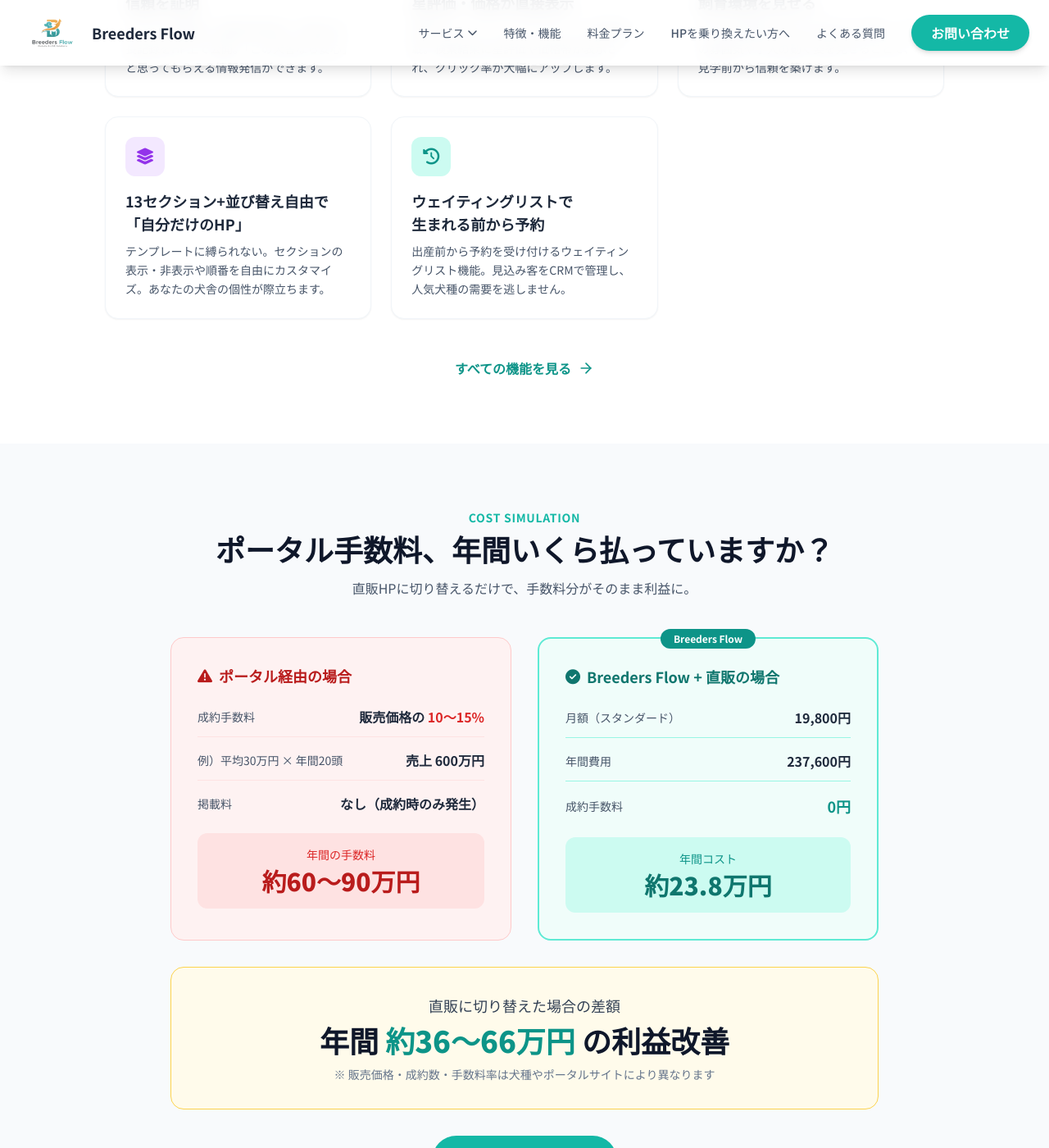
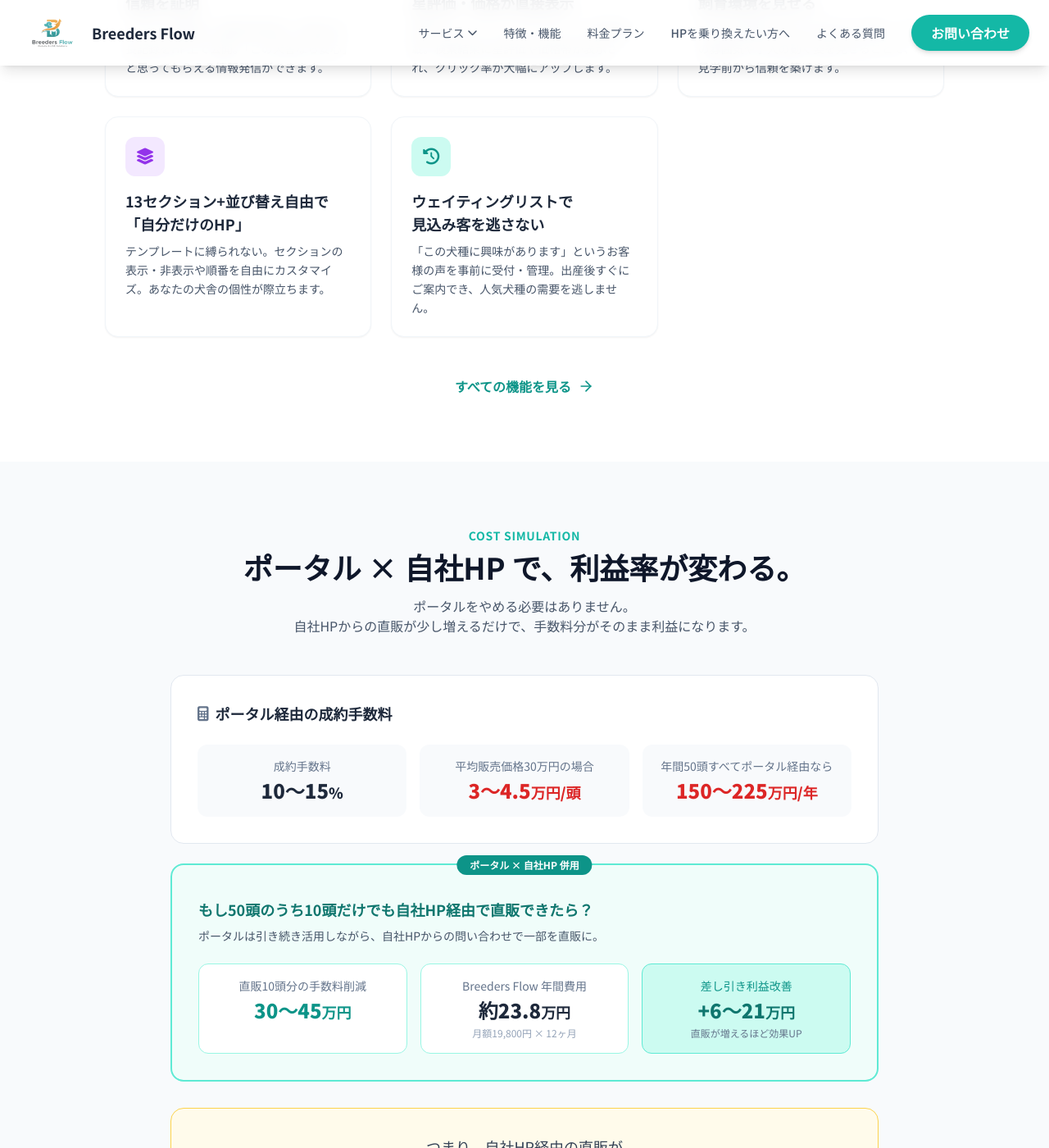
Before and after one commit to BSK-Ryo/Breeders-Flow, a Jekyll site: the page built from index.html, in a window 1280 px wide and 1400 px high, scrolled down 1988 px. Shown: the whole window at 82% size. Built offline with Jekyll 4.4.1, drawn with Linux system fonts in a browser that asks for light colours; nearby versions of some CDN libraries; some of the changed text lies outside the part shown.

Commit message:
ポータル手数料表記改善

```diff
--- a/index.html
+++ b/index.html
@@ -174,8 +174,8 @@
                     <div class="w-12 h-12 bg-teal-100 rounded-xl flex items-center justify-center mb-4">
                         <i class="fa-solid fa-clock-rotate-left text-teal-600 text-xl"></i>
                     </div>
-                    <h3 class="font-bold text-slate-800 text-lg mb-2">ウェイティングリストで<br>生まれる前から予約</h3>
-                    <p class="text-sm text-slate-600 leading-relaxed">出産前から予約を受け付けるウェイティングリスト機能。見込み客をCRMで管理し、人気犬種の需要を逃しません。</p>
+                    <h3 class="font-bold text-slate-800 text-lg mb-2">ウェイティングリストで<br>見込み客を逃さない</h3>
+                    <p class="text-sm text-slate-600 leading-relaxed">「この犬種に興味があります」というお客様の声を事前に受付・管理。出産後すぐにご案内でき、人気犬種の需要を逃しません。</p>
                 </div>
             </div>
 
@@ -193,72 +193,63 @@
         <div class="max-w-4xl mx-auto px-4">
             <div class="text-center mb-12">
                 <span class="text-teal-500 font-bold tracking-wider uppercase text-sm mb-2 block">COST SIMULATION</span>
-                <h2 class="text-3xl md:text-4xl font-bold mb-4 text-slate-900">ポータル手数料、<br class="md:hidden">年間いくら払っていますか？</h2>
-                <p class="text-slate-600">直販HPに切り替えるだけで、手数料分がそのまま利益に。</p>
+                <h2 class="text-3xl md:text-4xl font-bold mb-4 text-slate-900">ポータル × 自社HP で、<br class="md:hidden">利益率が変わる。</h2>
+                <p class="text-slate-600">ポータルをやめる必要はありません。<br class="hidden md:block">自社HPからの直販が少し増えるだけで、手数料分がそのまま利益になります。</p>
             </div>
 
-            <div class="grid md:grid-cols-2 gap-6 md:gap-8">
-                <!-- Portal Cost -->
-                <div class="bg-red-50 border border-red-200 rounded-2xl p-6 md:p-8">
-                    <h3 class="text-lg font-bold text-red-700 mb-6 flex items-center gap-2">
-                        <i class="fa-solid fa-triangle-exclamation"></i>
-                        ポータル経由の場合
-                    </h3>
-                    <ul class="space-y-4 mb-6">
-                        <li class="flex justify-between items-center border-b border-red-100 pb-3">
-                            <span class="text-sm text-slate-600">成約手数料</span>
-                            <span class="font-bold text-slate-800">販売価格の <span class="text-red-600">10〜15%</span></span>
-                        </li>
-                        <li class="flex justify-between items-center border-b border-red-100 pb-3">
-                            <span class="text-sm text-slate-600">例）平均30万円 × 年間20頭</span>
-                            <span class="font-bold text-slate-800">売上 600万円</span>
-                        </li>
-                        <li class="flex justify-between items-center">
-                            <span class="text-sm text-slate-600">掲載料</span>
-                            <span class="font-bold text-slate-800">なし（成約時のみ発生）</span>
-                        </li>
-                    </ul>
-                    <div class="bg-red-100 rounded-xl p-4 text-center">
-                        <p class="text-sm text-red-600 mb-1">年間の手数料</p>
-                        <p class="text-3xl font-extrabold text-red-700">約60〜90万円</p>
+            <!-- Current situation -->
+            <div class="bg-white border border-slate-200 rounded-2xl p-6 md:p-8 mb-6">
+                <h3 class="text-lg font-bold text-slate-800 mb-6 flex items-center gap-2">
+                    <i class="fa-solid fa-calculator text-slate-500"></i>
+                    ポータル経由の成約手数料
+                </h3>
+                <div class="grid md:grid-cols-3 gap-4 text-center">
+                    <div class="bg-slate-50 rounded-xl p-4">
+                        <p class="text-sm text-slate-500 mb-1">成約手数料</p>
+                        <p class="text-2xl font-extrabold text-slate-800">10〜15<span class="text-lg">%</span></p>
                     </div>
-                </div>
-
-                <!-- Breeders Flow Cost -->
-                <div class="bg-teal-50 border-2 border-teal-300 rounded-2xl p-6 md:p-8 relative">
-                    <div class="absolute -top-3 left-1/2 -translate-x-1/2 bg-teal-600 text-white text-xs font-bold px-4 py-1 rounded-full">Breeders Flow</div>
-                    <h3 class="text-lg font-bold text-teal-700 mb-6 flex items-center gap-2">
-                        <i class="fa-solid fa-circle-check"></i>
-                        Breeders Flow + 直販の場合
-                    </h3>
-                    <ul class="space-y-4 mb-6">
-                        <li class="flex justify-between items-center border-b border-teal-200 pb-3">
-                            <span class="text-sm text-slate-600">月額（スタンダード）</span>
-                            <span class="font-bold text-slate-800">19,800円</span>
-                        </li>
-                        <li class="flex justify-between items-center border-b border-teal-200 pb-3">
-                            <span class="text-sm text-slate-600">年間費用</span>
-                            <span class="font-bold text-slate-800">237,600円</span>
-                        </li>
-                        <li class="flex justify-between items-center">
-                            <span class="text-sm text-slate-600">成約手数料</span>
-                            <span class="font-bold text-teal-600 text-lg">0円</span>
-                        </li>
-                    </ul>
-                    <div class="bg-teal-100 rounded-xl p-4 text-center">
-                        <p class="text-sm text-teal-600 mb-1">年間コスト</p>
-                        <p class="text-3xl font-extrabold text-teal-700">約23.8万円</p>
+                    <div class="bg-slate-50 rounded-xl p-4">
+                        <p class="text-sm text-slate-500 mb-1">平均販売価格30万円の場合</p>
+                        <p class="text-2xl font-extrabold text-red-600">3〜4.5<span class="text-lg">万円/頭</span></p>
+                    </div>
+                    <div class="bg-slate-50 rounded-xl p-4">
+                        <p class="text-sm text-slate-500 mb-1">年間50頭すべてポータル経由なら</p>
+                        <p class="text-2xl font-extrabold text-red-600">150〜225<span class="text-lg">万円/年</span></p>
                     </div>
                 </div>
             </div>
 
-            <!-- Savings Highlight -->
+            <!-- What if scenario -->
+            <div class="bg-teal-50 border-2 border-teal-300 rounded-2xl p-6 md:p-8 relative">
+                <div class="absolute -top-3 left-1/2 -translate-x-1/2 bg-teal-600 text-white text-xs font-bold px-4 py-1 rounded-full">ポータル × 自社HP 併用</div>
+                <h3 class="text-lg font-bold text-teal-700 mb-2 mt-2">もし50頭のうち10頭だけでも自社HP経由で直販できたら？</h3>
+                <p class="text-sm text-slate-600 mb-6">ポータルは引き続き活用しながら、自社HPからの問い合わせで一部を直販に。</p>
+                <div class="grid md:grid-cols-3 gap-4 text-center">
+                    <div class="bg-white rounded-xl p-4 border border-teal-200">
+                        <p class="text-sm text-slate-500 mb-1">直販10頭分の手数料削減</p>
+                        <p class="text-2xl font-extrabold text-teal-600">30〜45<span class="text-lg">万円</span></p>
+                    </div>
+                    <div class="bg-white rounded-xl p-4 border border-teal-200">
+                        <p class="text-sm text-slate-500 mb-1">Breeders Flow 年間費用</p>
+                        <p class="text-2xl font-extrabold text-slate-800">約23.8<span class="text-lg">万円</span></p>
+                        <p class="text-xs text-slate-400 mt-1">月額19,800円 × 12ヶ月</p>
+                    </div>
+                    <div class="bg-teal-100 rounded-xl p-4 border border-teal-300">
+                        <p class="text-sm text-teal-600 mb-1">差し引き利益改善</p>
+                        <p class="text-2xl font-extrabold text-teal-700">+6〜21<span class="text-lg">万円</span></p>
+                        <p class="text-xs text-slate-500 mt-1">直販が増えるほど効果UP</p>
+                    </div>
+                </div>
+            </div>
+
+            <!-- Breakeven callout -->
             <div class="mt-8 bg-amber-50 border border-amber-300 rounded-2xl p-6 md:p-8 text-center">
-                <p class="text-lg text-slate-700 mb-2">直販に切り替えた場合の差額</p>
+                <p class="text-lg text-slate-700 mb-2">つまり、自社HP経由の直販が</p>
                 <p class="text-2xl md:text-4xl font-extrabold text-slate-900">
-                    年間 <span class="text-teal-600">約36〜66万円</span> の利益改善
+                    年間 <span class="text-teal-600">6〜8頭</span> でサービス費用を回収
                 </p>
-                <p class="text-sm text-slate-500 mt-3">※ 販売価格・成約数・手数料率は犬種やポータルサイトにより異なります</p>
+                <p class="text-slate-600 mt-3 font-medium">それ以降の直販は、<strong class="text-teal-600">1頭ごとに3〜4.5万円がそのまま利益</strong>に。</p>
+                <p class="text-sm text-slate-500 mt-2">※ 販売価格・手数料率は犬種やポータルサイトにより異なります</p>
             </div>
 
             <div class="mt-8 text-center">
```
